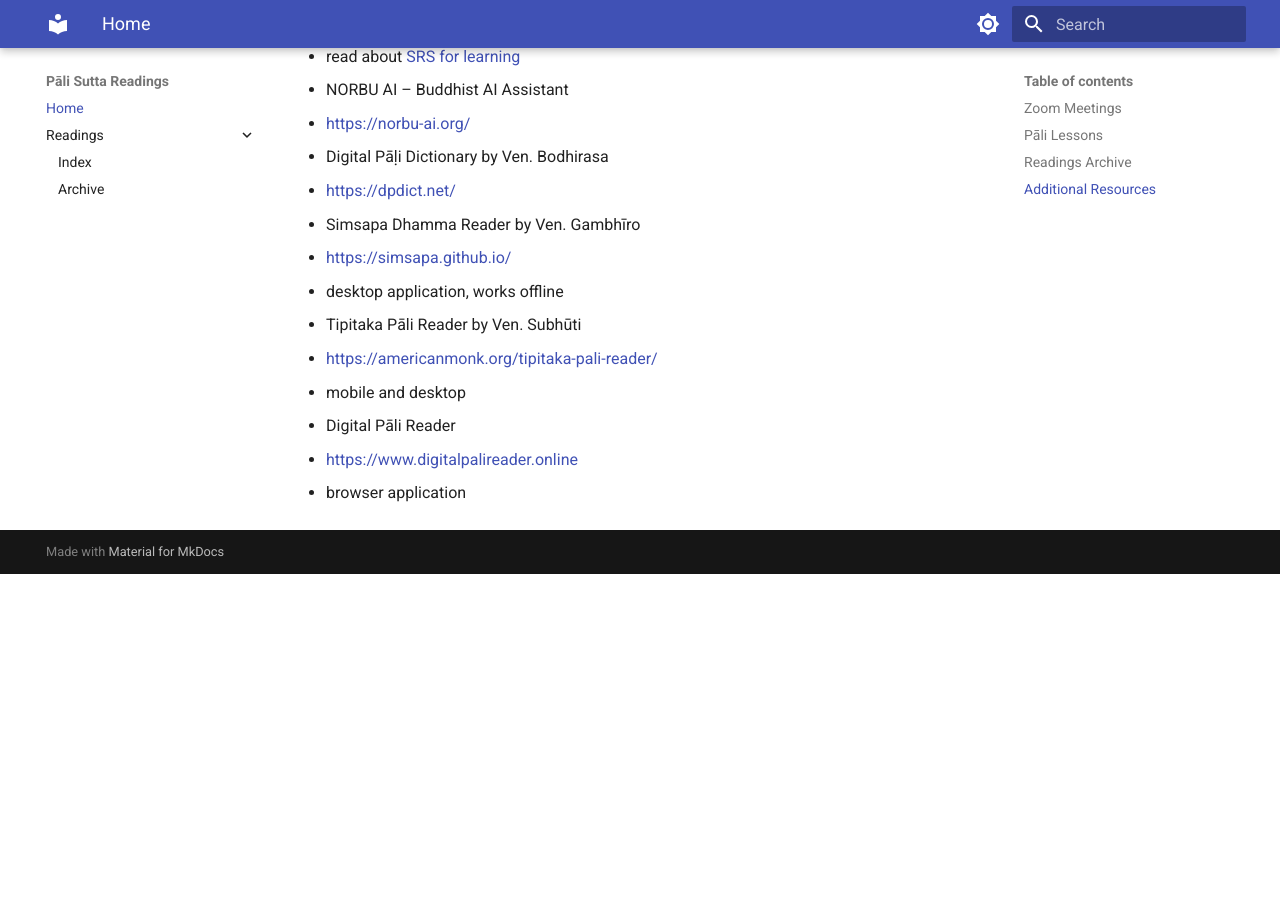
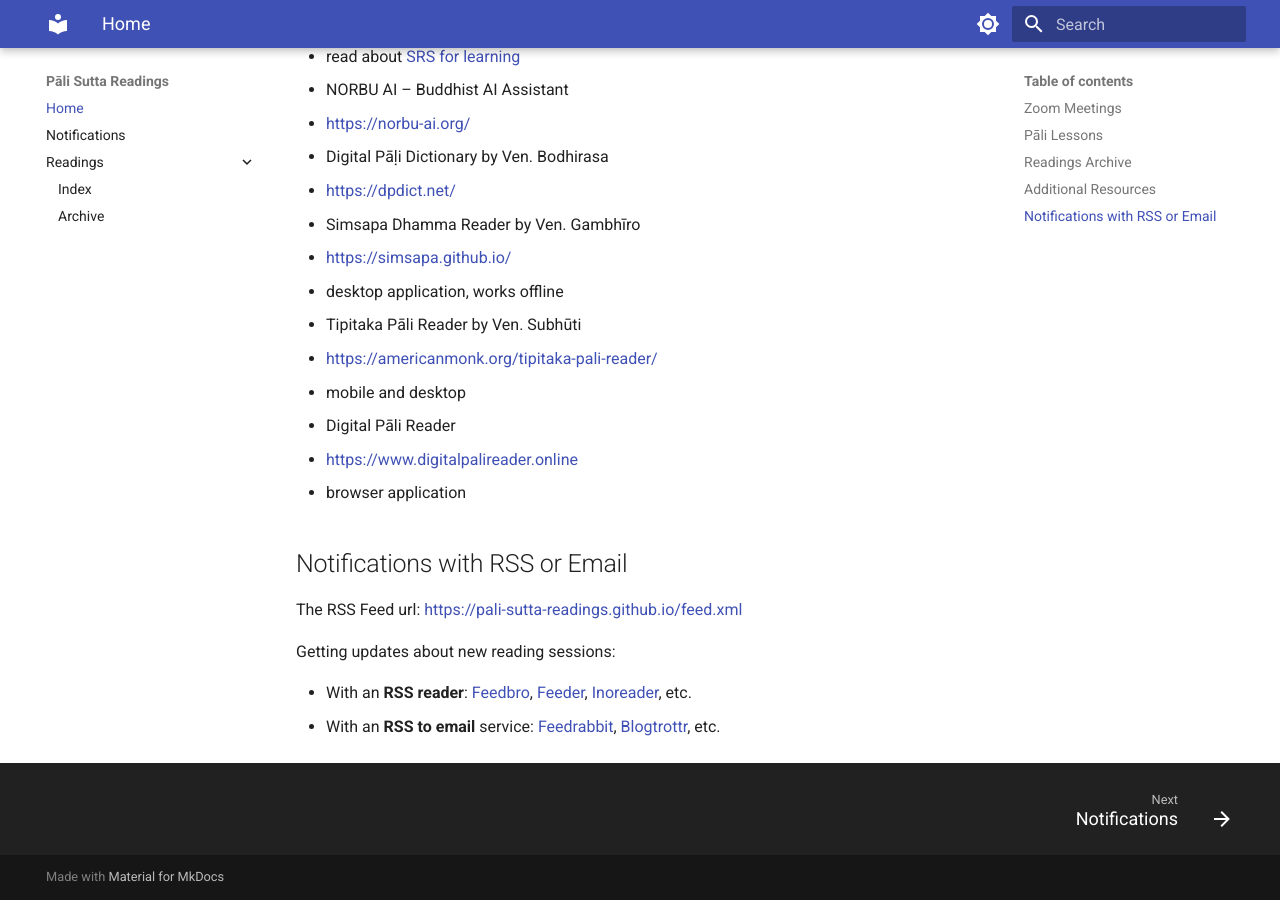
Before and after one commit to pali-sutta-readings/pali-sutta-readings.github.io, an MkDocs documentation site: the page built from docs/index.md, in a window 1280 px wide and 900 px high, scrolled down 1953 px. Built offline with MkDocs 1.6.1 and Material for MkDocs 9.7.7, drawn with Linux system fonts in a browser that asks for light colours; before the commit the page ends 2527 px from its top, so only the background shows below that.

Commit message:
rss feed

```diff
--- a/docs/index.md
+++ b/docs/index.md
@@ -87,3 +87,12 @@ FIXME
 - Digital Pāli Reader
   - <https://www.digitalpalireader.online>
   - browser application
+
+## Notifications with RSS or Email
+
+The RSS Feed url: <https://pali-sutta-readings.github.io/feed.xml>
+
+Getting updates about new reading sessions:
+
+- With an **RSS reader**: [Feedbro](https://nodetics.com/feedbro/), [Feeder](https://feeder.co/), [Inoreader](https://www.inoreader.com/), etc.
+- With an **RSS to email** service: [Feedrabbit](https://feedrabbit.com/), [Blogtrottr](https://blogtrottr.com/), etc.
--- a/mkdocs.yml
+++ b/mkdocs.yml
@@ -1,6 +1,7 @@
 site_name: Pāli Sutta Readings
 site_description: Readings and discussions of the Pāli Theravāda suttas
 site_url: https://pali-sutta-readings.github.io
+site_author: Profound Labs
 
 extra_css:
   - assets/css/extra.css
@@ -10,6 +11,7 @@ not_in_nav: |
 
 plugins:
   - search
+
   - blog:
       blog_dir: "readings"
       post_dir: "readings/sessions"
@@ -21,15 +23,34 @@ plugins:
       draft_on_serve: true
       draft_if_future_date: false
 
+  - rss:
+      date_from_meta:
+        as_creation: "date"
+        as_update: "date"
+        datetime_format: "%Y-%m-%d %H:%M:%S"
+        default_time: "13:00"
+        default_timezone: Europe/Lisbon
+      enabled: true
+      length: 20
+      match_path: "readings/sessions/*"
+      url_parameters:
+        utm_source: "PaliSuttaReadings"
+        utm_medium: "RSS"
+        utm_campaign: "feed-syndication"
+      use_git: false
+      json_feed_enabled: false
+      feeds_filenames:
+        rss_created: feed.xml
+
 theme:
   name: material
+  custom_dir: overrides
 
   features:
     - navigation.instant
-    # - navigation.tabs
-    # - navigation.tabs.sticky
-    # - navigation.sections
     - navigation.expand
+    - navigation.footer
+    - header.autohide
 
   palette:
     # Palette toggle for dark mode
--- /dev/null
+++ b/overrides/main.html
@@ -0,0 +1,60 @@
+{% extends "base.html" %}
+
+<!--
+Setting the RSS feed url (hard-coded in the template)
+https://raw.githubusercontent.com/squidfunk/mkdocs-material/master/src/templates/base.html
+https://github.com/squidfunk/mkdocs-material/issues/7574
+-->
+
+{% block site_meta %}
+  <meta charset="utf-8" />
+  <meta name="viewport" content="width=device-width,initial-scale=1" />
+
+  <!-- Page description -->
+  {% if page.meta and page.meta.description %}
+    <meta name="description" content="{{ page.meta.description }}" />
+  {% elif config.site_description %}
+    <meta name="description" content="{{ config.site_description }}" />
+  {% endif %}
+
+  <!-- Page author -->
+  {% if page.meta and page.meta.author %}
+    <meta name="author" content="{{ page.meta.author }}" />
+  {% elif config.site_author %}
+    <meta name="author" content="{{ config.site_author }}" />
+  {% endif %}
+
+  <!-- Canonical -->
+  {% if page.canonical_url %}
+    <link rel="canonical" href="{{ page.canonical_url }}" />
+  {% endif %}
+
+  <!-- Previous page -->
+  {% if page.previous_page %}
+    <link rel="prev" href="{{ page.previous_page.url | url }}" />
+  {% endif %}
+
+  <!-- Next page -->
+  {% if page.next_page %}
+    <link rel="next" href="{{ page.next_page.url | url }}" />
+  {% endif %}
+
+  <!-- RSS feed -->
+  {% if "rss" in config.plugins %}
+    <link
+      rel="alternate"
+      type="application/rss+xml"
+      title="{{ lang.t('rss.created') }}"
+      href="{{ 'feed.xml' | url }}"
+    />
+  {% endif %}
+
+  <!-- Favicon -->
+  <link rel="icon" href="{{ config.theme.favicon | url }}" />
+
+  <!-- Generator banner -->
+  <meta
+    name="generator"
+    content="mkdocs-{{ mkdocs_version }}, $md-name$-$md-version$"
+  />
+{% endblock %}
```
Also changed, not shown: docs/notifications.md (added, +10 -0 lines).
